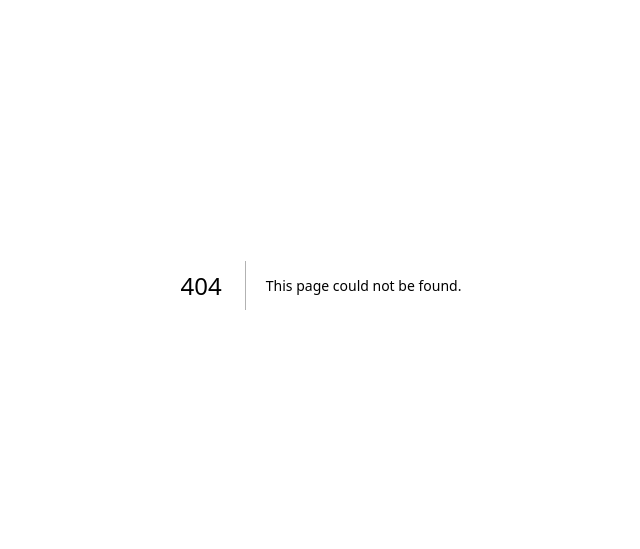
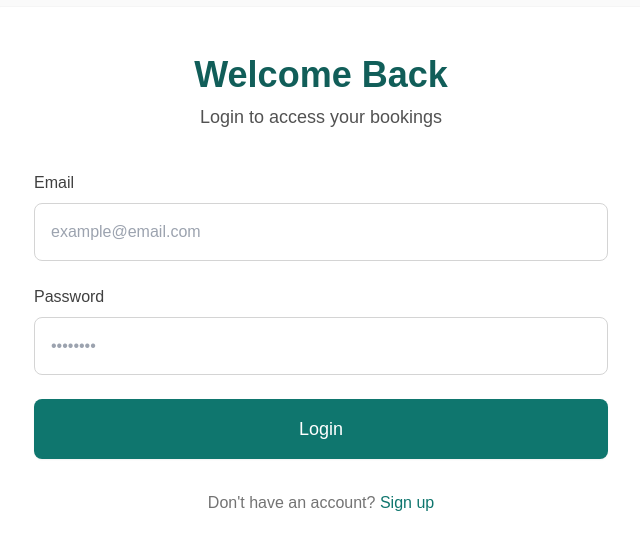
Before and after one commit to zainabzahid711/demo-project, a Next.js app: page /login in a window 1280 px wide. Before the commit this address had no page. Shown: the part 115-664 px from the top of the page, without its empty margins (319-959 px from the left). Built offline with nearby package versions, Linux system fonts and the light colour scheme.

Commit message:
updated UI and cross-linking bw auth pages

```diff
--- a/src/app/login/login.tsx
+++ /dev/null
@@ -1,11 +0,0 @@
-"use client";
-
-const LoginPage = () => {
-  return (
-    <>
-      <h4>login</h4>
-    </>
-  );
-};
-
-export default LoginPage;
--- /dev/null
+++ b/src/app/login/page.tsx
@@ -0,0 +1,86 @@
+"use client";
+
+import { useState } from "react";
+import Link from "next/link";
+
+const LoginPage = () => {
+  const [email, setEmail] = useState("");
+  const [password, setPassword] = useState("");
+
+  const handleSubmit = async (e: React.FormEvent) => {
+    e.preventDefault();
+    console.log("Logging in with:", email, password);
+    // TODO: Connect with backend
+  };
+
+  return (
+    <div className="min-h-screen flex items-center justify-center lg:bg-neutral-50 p-8 xs:p-2 md:p-8">
+      {/* Consistent container styling with Signup */}
+      <div className="w-full max-w-2xl p-9 sm:p-28 md:p-12 bg-white rounded-2xl shadow-sm border border-neutral-100">
+        {/* Header - Changed to "Login" but kept same visual weight */}
+        <div className="text-center mb-10">
+          <h1 className="text-3xl sm:text-4xl font-bold text-teal-800 mb-2">
+            Welcome Back
+          </h1>
+          <p className="text-neutral-600 sm:text-lg">
+            Login to access your bookings
+          </p>
+        </div>
+
+        {/* Form - Same spacing/structure as Signup */}
+        <form onSubmit={handleSubmit} className="space-y-6">
+          {/* Email - Identical to Signup */}
+          <div>
+            <label className="block text-sm sm:text-base font-medium text-neutral-700 mb-2">
+              Email
+            </label>
+            <input
+              type="email"
+              placeholder="example@email.com"
+              className="w-full px-4 py-3 sm:py-4 rounded-lg border border-neutral-300 focus:ring-2 focus:ring-teal-500 focus:border-transparent transition-all text-base"
+              value={email}
+              onChange={(e) => setEmail(e.target.value)}
+              required
+            />
+          </div>
+
+          {/* Password - Same as Signup */}
+          <div>
+            <label className="block text-sm sm:text-base font-medium text-neutral-700 mb-2">
+              Password
+            </label>
+            <input
+              type="password"
+              placeholder="••••••••"
+              className="w-full px-4 py-3 sm:py-4 rounded-lg border border-neutral-300 focus:ring-2 focus:ring-teal-500 focus:border-transparent transition-all text-base"
+              value={password}
+              onChange={(e) => setPassword(e.target.value)}
+              required
+            />
+          </div>
+
+          {/* Submit Button - Changed to "Login" but same styling */}
+          <button
+            type="submit"
+            className="w-full bg-teal-700 hover:bg-teal-800 text-white py-3 sm:py-4 px-4 rounded-lg font-medium shadow-sm hover:shadow-md transition-all duration-200 text-base sm:text-lg"
+          >
+            Login
+          </button>
+        </form>
+
+        {/* Footer - Reversed CTA to point to Signup */}
+        <div className="mt-8 text-center text-sm sm:text-base text-neutral-500">
+          Don't have an account?{" "}
+          <Link
+            href="/signup"
+            className="font-medium text-teal-700 hover:underline"
+          >
+            Sign up
+          </Link>
+        </div>
+      </div>
+    </div>
+  );
+};
+
+export default LoginPage;
--- a/src/app/page.tsx
+++ b/src/app/page.tsx
@@ -1,16 +1,59 @@
-import LoginPage from "./login/login";
+import Link from "next/link";
+import Image from "next/image";
 
 export default function Home() {
   return (
-    <div className="items-center justify-items-center p-8 pb-20 gap-16 sm:p-20 font-[family-name:var(--font-geist-sans)]">
-      <main className="flex flex-col gap-8 row-start-2 items-center sm:items-start justify-center ">
-        {/* <h1 className="text-2xl font-bold text-center">Why Choose Us</h1>
-      <p className="text-center text-gray-500 my-4">
-        We are different from others. Here is why:
-      </p> */}
-        <h1>helo zainab you have to complete it</h1>
-        <LoginPage />
+    <div className="min-h-screen bg-gradient-to-br from-neutral-50 to-teal-50">
+      <main className="container mx-auto px-4 py-12 flex flex-col items-center justify-center min-h-[calc(100vh-80px)]">
+        {/* Branding Section */}
+        <div className="flex items-center gap-3 mb-8">
+          <div className="w-10 h-10 bg-teal-700 rounded-lg flex items-center justify-center">
+            <span className="text-white font-bold text-xl">B</span>
+          </div>
+          <h1 className="text-2xl font-bold text-teal-800">BookEase</h1>
+        </div>
+
+        {/* Hero Content */}
+        <div className="text-center max-w-2xl mx-auto">
+          <h2 className="text-4xl sm:text-5xl font-bold text-teal-900 mb-4">
+            Simplify Your Bookings
+          </h2>
+          <p className="text-lg text-neutral-600 mb-10">
+            Manage all your appointments in one place with our intuitive booking
+            system
+          </p>
+
+          {/* CTA Buttons */}
+          <div className="flex flex-col sm:flex-row gap-4 justify-center">
+            <Link
+              href="/signup"
+              className="px-6 py-3 bg-teal-700 hover:bg-teal-800 text-white rounded-lg font-medium transition-all shadow-md hover:shadow-lg"
+            >
+              Get Started - It's Free
+            </Link>
+            <Link
+              href="/login"
+              className="px-6 py-3 bg-white text-teal-700 border border-teal-300 hover:border-teal-500 rounded-lg font-medium transition-all"
+            >
+              Existing User? Login
+            </Link>
+          </div>
+        </div>
+
+        {/* Hero Image (Add your own image) */}
+        {/* <div className="mt-16 w-full max-w-3xl">
+          <div className="relative aspect-video bg-neutral-100 rounded-xl overflow-hidden border border-neutral-200">
+            <div className="absolute inset-0 flex items-center justify-center text-neutral-400">
+              Booking System Preview
+            </div>
+          </div>
+        </div> */}
       </main>
+
+      {/* Simple Footer */}
+      <footer className="py-6 text-center text-sm text-neutral-500">
+        © {new Date().getFullYear()} BookEase. All rights reserved.
+      </footer>
     </div>
   );
 }
--- /dev/null
+++ b/src/app/signup/page.tsx
@@ -0,0 +1,86 @@
+"use client";
+
+import { useState } from "react";
+import Link from "next/link";
+
+const SignupPage = () => {
+  const [email, setEmail] = useState("");
+  const [password, setPassword] = useState("");
+
+  const handleSubmit = async (e: React.FormEvent) => {
+    e.preventDefault();
+    console.log("Signing up with:", email, password);
+    // TODO: Connect with backend
+  };
+
+  return (
+    <div className="min-h-screen flex items-center justify-center lg:bg-neutral-50 p-4 sm:p-6 lg:p-8">
+      {/* Parent div: Wider + Responsive padding */}
+      <div className="w-full max-w-2xl p-12 sm:p-16 bg-white rounded-2xl shadow-sm border border-neutral-100">
+        {/* Header */}
+        <div className="text-center mb-10">
+          <h1 className="text-3xl sm:text-4xl font-bold text-teal-800 mb-2">
+            BookEase
+          </h1>
+          <p className="text-neutral-600 sm:text-lg">
+            Create your account to start booking
+          </p>
+        </div>
+
+        {/* Form */}
+        <form onSubmit={handleSubmit} className="space-y-6">
+          {/* Email */}
+          <div>
+            <label className="block text-sm sm:text-base font-medium text-neutral-700 mb-2">
+              Email
+            </label>
+            <input
+              type="email"
+              placeholder="example@email.com"
+              className="w-full px-4 py-3 sm:py-4 rounded-lg border border-neutral-300 focus:ring-2 focus:ring-teal-500 focus:border-transparent transition-all text-base"
+              value={email}
+              onChange={(e) => setEmail(e.target.value)}
+              required
+            />
+          </div>
+
+          {/* Password */}
+          <div>
+            <label className="block text-sm sm:text-base font-medium text-neutral-700 mb-2">
+              Password
+            </label>
+            <input
+              type="password"
+              placeholder="••••••••"
+              className="w-full px-4 py-3 sm:py-4 rounded-lg border border-neutral-300 focus:ring-2 focus:ring-teal-500 focus:border-transparent transition-all text-base"
+              value={password}
+              onChange={(e) => setPassword(e.target.value)}
+              required
+            />
+          </div>
+
+          {/* Submit Button */}
+          <button
+            type="submit"
+            className="w-full bg-teal-700 hover:bg-teal-800 text-white py-3 sm:py-4 px-4 rounded-lg font-medium shadow-sm hover:shadow-md transition-all duration-200 text-base sm:text-lg"
+          >
+            Sign Up
+          </button>
+        </form>
+
+        {/* Footer */}
+        <div className="mt-8 text-center text-sm sm:text-base text-neutral-500">
+          Already have an account?{" "}
+          <Link
+            href="/login"
+            className="font-medium text-teal-700 hover:underline"
+          >
+            Log in
+          </Link>
+        </div>
+      </div>
+    </div>
+  );
+};
+
+export default SignupPage;
--- a/src/app/signup/signup.tsx
+++ /dev/null
@@ -1,11 +0,0 @@
-"use client";
-
-const SignUp = () => {
-  return (
-    <>
-      <h4>signUp</h4>
-    </>
-  );
-};
-
-export default SignUp;
```
